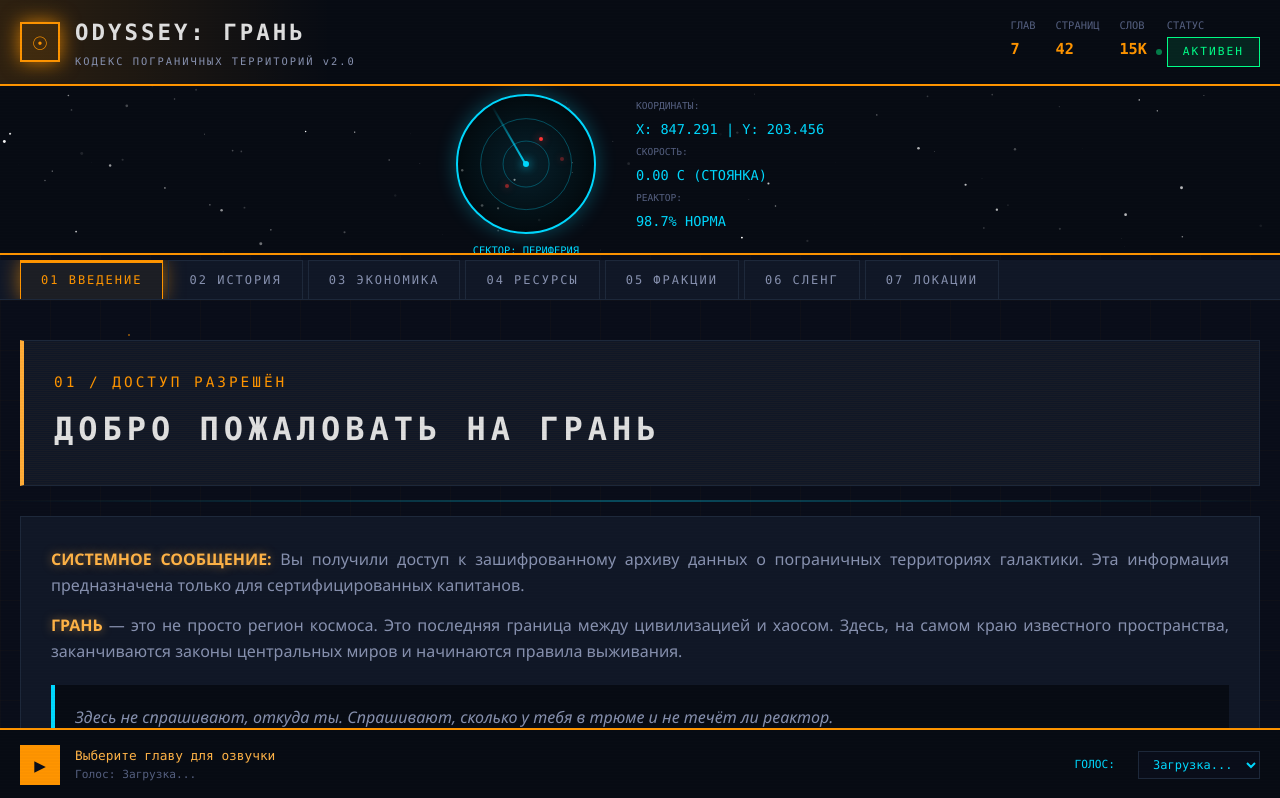
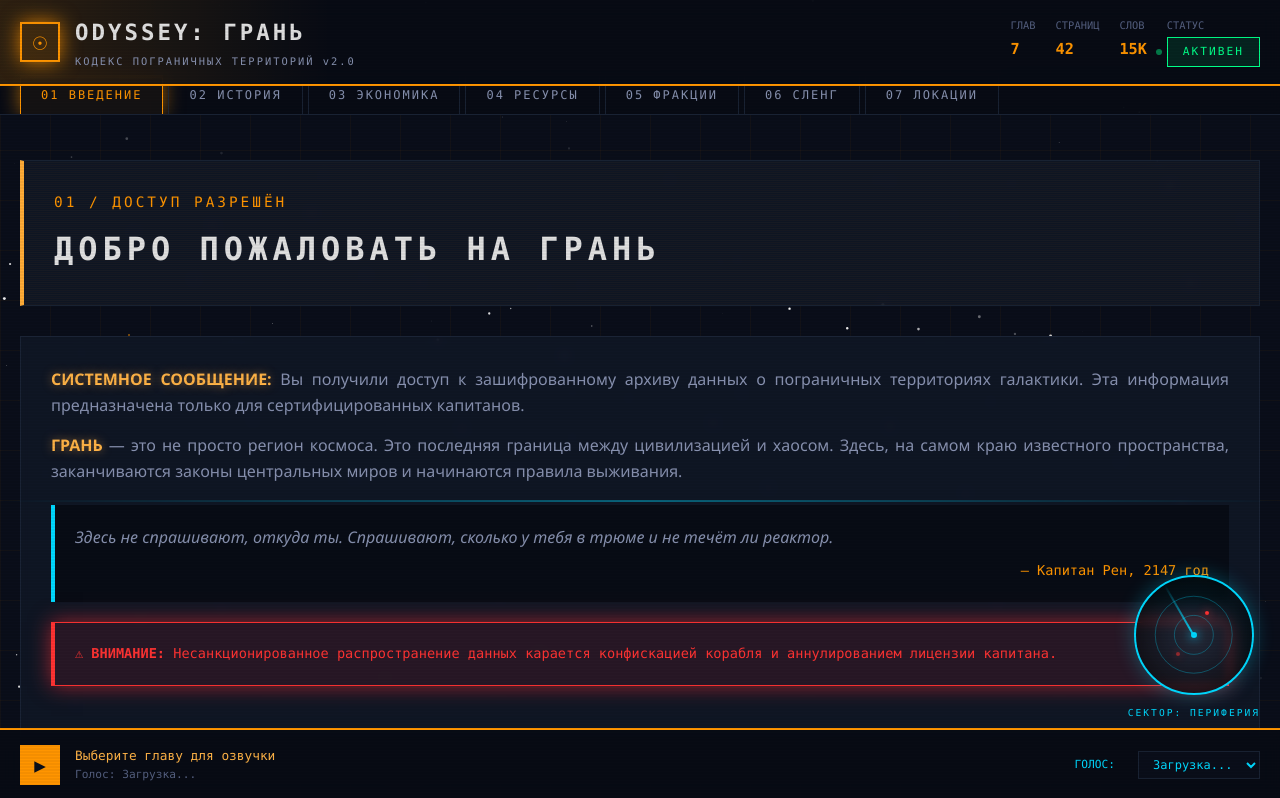
Before and after one commit to fsdfjb/gran-bible, a plain HTML site: page index.html in a window 1280 px wide. Shown: the top 798 px of the page. Drawn offline with Linux system fonts and the light colour scheme.

Commit message:
Update index.html

```diff
--- a/index.html
+++ b/index.html
@@ -5,15 +5,13 @@
     <meta name="viewport" content="width=device-width, initial-scale=1.0, maximum-scale=1.0, user-scalable=no">
     <meta name="theme-color" content="#0a0e1a">
     <meta name="apple-mobile-web-app-capable" content="yes">
-    <meta name="apple-mobile-web-app-status-bar-style" content="black-translucent">
     <title>ODYSSEY: ГРАНЬ | КОДЕКС ПОГРАНИЧНЫХ ТЕРРИТОРИЙ v2.0</title>
     <link rel="manifest" href="manifest.json">
-    <link rel="apple-touch-icon" href="https://via.placeholder.com/192/ff9500/0a0e1a?text=OG">
     <style>
         :root {
             --bg-dark: #0a0e1a;
-            --bg-panel: #111827;
-            --bg-darker: #080c14;
+            --bg-panel: rgba(17, 24, 39, 0.85);
+            --bg-darker: rgba(8, 12, 20, 0.9);
             --accent-orange: #ff9500;
             --accent-yellow: #ffb347;
             --accent-cyan: #00d9ff;
@@ -22,7 +20,7 @@
             --text-primary: #e0e0e0;
             --text-secondary: #8892b0;
             --text-muted: #556080;
-            --border-color: #1e293b;
+            --border-color: rgba(30, 41, 59, 0.8);
             --font-mono: 'Consolas', 'Courier New', monospace;
             --font-ui: 'Segoe UI', Roboto, sans-serif;
         }
@@ -35,19 +33,43 @@
             font-family: var(--font-ui);
             overflow-x: hidden;
             line-height: 1.6;
-            background-image:
-                linear-gradient(rgba(255, 149, 0, 0.02) 1px, transparent 1px),
-                linear-gradient(90deg, rgba(255, 149, 0, 0.02) 1px, transparent 1px);
-            background-size: 50px 50px;
+            min-height: 100vh;
         }
 
+        /* === ЗВЁЗДНЫЙ ФОН НА CANVAS === */
+        #starfield {
+            position: fixed;
+            top: 0;
+            left: 0;
+            width: 100%;
+            height: 100%;
+            z-index: -2;
+        }
+
+        /* Сетка поверх звёзд */
+        .grid-overlay {
+            position: fixed;
+            top: 0;
+            left: 0;
+            width: 100%;
+            height: 100%;
+            background-image:
+                linear-gradient(rgba(255, 149, 0, 0.04) 1px, transparent 1px),
+                linear-gradient(90deg, rgba(255, 149, 0, 0.04) 1px, transparent 1px);
+            background-size: 50px 50px;
+            pointer-events: none;
+            z-index: -1;
+        }
+
+        /* Scanlines */
         .scanlines {
             position: fixed; top: 0; left: 0; width: 100%; height: 100%;
-            background: linear-gradient(to bottom, rgba(255,255,255,0), rgba(255,255,255,0) 50%, rgba(0,0,0,0.1) 50%, rgba(0,0,0,0.1));
+            background: linear-gradient(to bottom, rgba(255,255,255,0), rgba(255,255,255,0) 50%, rgba(0,0,0,0.15) 50%, rgba(0,0,0,0.15));
             background-size: 100% 3px;
-            pointer-events: none; z-index: 9999; opacity: 0.15;
+            pointer-events: none; z-index: 9999; opacity: 0.3;
         }
 
+        /* Линия сканирования */
         .scan-line {
             position: fixed;
             top: 0;
@@ -55,7 +77,7 @@
             width: 100%;
             height: 2px;
             background: linear-gradient(90deg, transparent, var(--accent-cyan), transparent);
-            opacity: 0.3;
+            opacity: 0.4;
             z-index: 9998;
             animation: scanMove 8s linear infinite;
             pointer-events: none;
@@ -66,12 +88,11 @@
             100% { top: 100vh; }
         }
 
+        /* Частицы */
         .particles {
             position: fixed;
-            top: 0;
-            left: 0;
-            width: 100%;
-            height: 100%;
+            top: 0; left: 0;
+            width: 100%; height: 100%;
             pointer-events: none;
             z-index: -1;
             overflow: hidden;
@@ -79,8 +100,7 @@
 
         .particle {
             position: absolute;
-            width: 2px;
-            height: 2px;
+            width: 2px; height: 2px;
             background: var(--accent-orange);
             border-radius: 50%;
             opacity: 0;
@@ -100,7 +120,7 @@
             100% { top: -10px; opacity: 0; }
         }
 
-        /* HEADER */
+        /* === HEADER === */
         .header {
             background: var(--bg-darker);
             border-bottom: 2px solid var(--accent-orange);
@@ -109,15 +129,14 @@
             z-index: 1000;
             display: flex; justify-content: space-between; align-items: center;
             overflow: hidden;
+            backdrop-filter: blur(10px);
         }
 
         .header::before {
             content: '';
             position: absolute;
-            top: 0;
-            left: -100%;
-            width: 100%;
-            height: 100%;
+            top: 0; left: -100%;
+            width: 100%; height: 100%;
             background: linear-gradient(90deg, transparent, rgba(255, 149, 0, 0.3), transparent);
             animation: energyFlow 4s ease-in-out infinite;
         }
@@ -147,13 +166,11 @@
         .project-info h1 {
             font-family: var(--font-mono); font-size: 1.4rem; color: var(--text-primary);
             letter-spacing: 3px; text-transform: uppercase;
-            margin: 0;
         }
 
         .project-info .subtitle {
             font-family: var(--font-mono); font-size: 0.65rem; color: var(--text-secondary);
-            letter-spacing: 2px;
-            margin-top: 2px;
+            letter-spacing: 2px; margin-top: 2px;
         }
 
         .header-stats {
@@ -162,17 +179,9 @@
             position: relative; z-index: 1;
         }
 
-        .stat-item {
-            display: flex; flex-direction: column; gap: 3px;
-        }
-
-        .stat-label {
-            color: var(--text-muted); font-size: 0.65rem; text-transform: uppercase;
-        }
-
-        .stat-value {
-            color: var(--accent-orange); font-weight: bold; font-size: 0.95rem;
-        }
+        .stat-item { display: flex; flex-direction: column; gap: 3px; }
+        .stat-label { color: var(--text-muted); font-size: 0.65rem; text-transform: uppercase; }
+        .stat-value { color: var(--accent-orange); font-weight: bold; font-size: 0.95rem; }
 
         .status-badge {
             background: rgba(0, 255, 136, 0.1);
@@ -187,11 +196,9 @@
         .status-badge::before {
             content: '';
             position: absolute;
-            left: -12px;
-            top: 50%;
+            left: -12px; top: 50%;
             transform: translateY(-50%);
-            width: 6px;
-            height: 6px;
+            width: 6px; height: 6px;
             background: var(--accent-green);
             border-radius: 50%;
             animation: blink 1.5s ease-in-out infinite;
@@ -202,171 +209,16 @@
             50% { opacity: 0.3; }
         }
 
-        /* === ПАНЕЛЬ КОМАНДНОГО ЦЕНТРА === */
-        .command-center {
-            position: fixed;
-            top: 75px;
-            left: 0;
-            right: 0;
-            height: 180px;
+        /* === НАВИГАЦИЯ === */
+        .nav-tabs {
+            position: fixed; top: 75px; left: 0; right: 0;
             background: var(--bg-darker);
-            border-bottom: 2px solid var(--accent-orange);
-            z-index: 998;
-            display: flex;
-            align-items: center;
-            justify-content: center;
-            gap: 40px;
-            padding: 20px;
-            overflow: hidden;
-        }
-
-        /* Звёздное небо на canvas */
-        #starfield {
-            position: absolute;
-            top: 0;
-            left: 0;
-            width: 100%;
-            height: 100%;
-            z-index: 0;
-        }
-
-        /* Радар */
-        .radar-container {
-            position: relative;
-            width: 140px;
-            height: 140px;
-            z-index: 1;
-        }
-
-        .radar {
-            width: 100%;
-            height: 100%;
-            border: 2px solid var(--accent-cyan);
-            border-radius: 50%;
-            background: radial-gradient(circle, rgba(0, 217, 255, 0.1) 0%, rgba(0, 0, 0, 0.8) 100%);
-            position: relative;
-            overflow: hidden;
-            box-shadow: 0 0 20px rgba(0, 217, 255, 0.3);
-        }
-
-        /* Кольца радара */
-        .radar::before {
-            content: '';
-            position: absolute;
-            top: 50%;
-            left: 50%;
-            transform: translate(-50%, -50%);
-            width: 66%;
-            height: 66%;
-            border: 1px solid rgba(0, 217, 255, 0.3);
-            border-radius: 50%;
-        }
-
-        .radar::after {
-            content: '';
-            position: absolute;
-            top: 50%;
-            left: 50%;
-            transform: translate(-50%, -50%);
-            width: 33%;
-            height: 33%;
-            border: 1px solid rgba(0, 217, 255, 0.3);
-            border-radius: 50%;
-        }
-
-        /* Вращающаяся линия сканирования */
-        .radar-sweep {
-            position: absolute;
-            top: 50%;
-            left: 50%;
-            width: 50%;
-            height: 2px;
-            background: linear-gradient(90deg, var(--accent-cyan), transparent);
-            transform-origin: left center;
-            animation: radarRotate 3s linear infinite;
-        }
-
-        @keyframes radarRotate {
-            from { transform: rotate(0deg); }
-            to { transform: rotate(360deg); }
-        }
-
-        /* Центр радара */
-        .radar-center {
-            position: absolute;
-            top: 50%;
-            left: 50%;
-            transform: translate(-50%, -50%);
-            width: 6px;
-            height: 6px;
-            background: var(--accent-cyan);
-            border-radius: 50%;
-            box-shadow: 0 0 10px var(--accent-cyan);
-        }
-
-        /* Цели на радаре */
-        .radar-target {
-            position: absolute;
-            width: 4px;
-            height: 4px;
-            background: var(--accent-red);
-            border-radius: 50%;
-            box-shadow: 0 0 8px var(--accent-red);
-            animation: targetBlink 1s ease-in-out infinite;
-        }
-
-        .radar-target:nth-child(3) { top: 30%; left: 60%; animation-delay: 0s; }
-        .radar-target:nth-child(4) { top: 65%; left: 35%; animation-delay: 0.3s; }
-        .radar-target:nth-child(5) { top: 45%; left: 75%; animation-delay: 0.6s; }
-
-        @keyframes targetBlink {
-            0%, 100% { opacity: 1; }
-            50% { opacity: 0.3; }
-        }
-
-        /* Данные радара */
-        .radar-data {
-            position: absolute;
-            bottom: -25px;
-            left: 50%;
-            transform: translateX(-50%);
-            font-family: var(--font-mono);
-            font-size: 0.65rem;
-            color: var(--accent-cyan);
-            white-space: nowrap;
-        }
-
-        /* Координаты рядом с радаром */
-        .coordinates {
-            position: relative;
-            z-index: 1;
-            font-family: var(--font-mono);
-            font-size: 0.75rem;
-            color: var(--text-secondary);
-            text-align: left;
-            line-height: 1.8;
-        }
-
-        .coordinates .label {
-            color: var(--text-muted);
-            font-size: 0.6rem;
-            text-transform: uppercase;
-        }
-
-        .coordinates .value {
-            color: var(--accent-cyan);
-            font-size: 0.85rem;
-        }
-
-        /* NAVIGATION TABS */
-        .nav-tabs {
-            position: fixed; top: 260px; left: 0; right: 0;
-            background: var(--bg-panel);
             border-bottom: 1px solid var(--border-color);
             padding: 0 20px;
             z-index: 999;
             display: flex; gap: 5px;
             overflow-x: auto;
+            backdrop-filter: blur(10px);
         }
 
         .nav-tab {
@@ -407,10 +259,10 @@
             50% { box-shadow: 0 0 20px rgba(255, 149, 0, 0.6); }
         }
 
-        /* MAIN CONTENT */
+        /* === КОНТЕНТ === */
         .main-container {
             max-width: 1400px; margin: 0 auto;
-            padding: 340px 20px 100px;
+            padding: 160px 20px 100px;
         }
 
         .chapter-header {
@@ -421,6 +273,7 @@
             margin-bottom: 30px;
             position: relative;
             animation: borderPulse 3s ease-in-out infinite;
+            backdrop-filter: blur(5px);
         }
 
         @keyframes borderPulse {
@@ -458,6 +311,7 @@
             padding: 30px;
             margin-bottom: 20px;
             position: relative;
+            backdrop-filter: blur(5px);
         }
 
         .content-panel h3 {
@@ -536,12 +390,10 @@
             margin-bottom: 10px;
         }
 
-        .resource-desc {
-            color: var(--text-secondary); font-size: 0.9rem;
-        }
+        .resource-desc { color: var(--text-secondary); font-size: 0.9rem; }
 
         .warning-box {
-            background: rgba(255, 51, 51, 0.05);
+            background: rgba(255, 51, 51, 0.1);
             border: 1px solid var(--accent-red);
             border-left: 4px solid var(--accent-red);
             padding: 20px; margin: 20px 0;
@@ -555,9 +407,7 @@
             50% { box-shadow: 0 0 20px rgba(255, 51, 51, 0.6); }
         }
 
-        .warning-box::before {
-            content: '⚠ ВНИМАНИЕ: '; font-weight: bold;
-        }
+        .warning-box::before { content: '⚠ ВНИМАНИЕ: '; font-weight: bold; }
 
         .quote-block {
             background: var(--bg-darker);
@@ -572,7 +422,102 @@
             margin-top: 10px; font-family: var(--font-mono);
         }
 
-        /* AUDIO PANEL */
+        /* === HUD РАДАР (фиксированный в углу) === */
+        .hud-radar {
+            position: fixed;
+            bottom: 80px;
+            right: 20px;
+            z-index: 998;
+            display: flex;
+            flex-direction: column;
+            align-items: center;
+            gap: 10px;
+        }
+
+        .radar {
+            width: 120px;
+            height: 120px;
+            border: 2px solid var(--accent-cyan);
+            border-radius: 50%;
+            background: radial-gradient(circle, rgba(0, 217, 255, 0.1) 0%, rgba(0, 0, 0, 0.7) 100%);
+            position: relative;
+            overflow: hidden;
+            box-shadow: 0 0 20px rgba(0, 217, 255, 0.3);
+            backdrop-filter: blur(5px);
+        }
+
+        .radar::before {
+            content: '';
+            position: absolute;
+            top: 50%; left: 50%;
+            transform: translate(-50%, -50%);
+            width: 66%; height: 66%;
+            border: 1px solid rgba(0, 217, 255, 0.3);
+            border-radius: 50%;
+        }
+
+        .radar::after {
+            content: '';
+            position: absolute;
+            top: 50%; left: 50%;
+            transform: translate(-50%, -50%);
+            width: 33%; height: 33%;
+            border: 1px solid rgba(0, 217, 255, 0.3);
+            border-radius: 50%;
+        }
+
+        .radar-sweep {
+            position: absolute;
+            top: 50%; left: 50%;
+            width: 50%; height: 2px;
+            background: linear-gradient(90deg, var(--accent-cyan), transparent);
+            transform-origin: left center;
+            animation: radarRotate 3s linear infinite;
+        }
+
+        @keyframes radarRotate {
+            from { transform: rotate(0deg); }
+            to { transform: rotate(360deg); }
+        }
+
+        .radar-center {
+            position: absolute;
+            top: 50%; left: 50%;
+            transform: translate(-50%, -50%);
+            width: 6px; height: 6px;
+            background: var(--accent-cyan);
+            border-radius: 50%;
+            box-shadow: 0 0 10px var(--accent-cyan);
+        }
+
+        .radar-target {
+            position: absolute;
+            width: 4px; height: 4px;
+            background: var(--accent-red);
+            border-radius: 50%;
+            box-shadow: 0 0 8px var(--accent-red);
+            animation: targetBlink 1s ease-in-out infinite;
+        }
+
+        .radar-target:nth-child(4) { top: 30%; left: 60%; animation-delay: 0s; }
+        .radar-target:nth-child(5) { top: 65%; left: 35%; animation-delay: 0.3s; }
+        .radar-target:nth-child(6) { top: 45%; left: 75%; animation-delay: 0.6s; }
+
+        @keyframes targetBlink {
+            0%, 100% { opacity: 1; }
+            50% { opacity: 0.3; }
+        }
+
+        .radar-label {
+            font-family: var(--font-mono);
+            font-size: 0.6rem;
+            color: var(--accent-cyan);
+            text-transform: uppercase;
+            letter-spacing: 2px;
+            text-align: center;
+        }
+
+        /* === АУДИО ПАНЕЛЬ === */
         .audio-panel {
             position: fixed; bottom: 0; left: 0; right: 0;
             background: var(--bg-darker);
@@ -580,6 +525,7 @@
             padding: 15px 20px;
             z-index: 1000;
             display: flex; align-items: center; gap: 15px;
+            backdrop-filter: blur(10px);
         }
 
         .play-btn {
@@ -615,7 +561,6 @@
             cursor: pointer; max-width: 200px;
         }
 
-        /* CHAPTER ANIMATION */
         .chapter { display: none; }
         .chapter.active {
             display: block;
@@ -623,19 +568,11 @@
         }
 
         @keyframes chapterIn {
-            0% {
-                opacity: 0;
-                transform: translateY(20px);
-                filter: blur(5px);
-            }
-            100% {
-                opacity: 1;
-                transform: translateY(0);
-                filter: blur(0);
-            }
+            0% { opacity: 0; transform: translateY(20px); filter: blur(5px); }
+            100% { opacity: 1; transform: translateY(0); filter: blur(0); }
         }
 
-        /* MOBILE */
+        /* === МОБИЛЬНАЯ АДАПТАЦИЯ === */
         @media (max-width: 768px) {
             .header {
                 flex-direction: column;
@@ -646,33 +583,30 @@
             .header-stats { display: none; }
             .project-info h1 { font-size: 1.1rem; }
             .project-info .subtitle { font-size: 0.6rem; }
-
-            .command-center {
-                top: 95px;
-                height: 150px;
-                gap: 20px;
-            }
-
-            .radar-container {
-                width: 100px;
-                height: 100px;
-            }
-
-            .coordinates {
-                font-size: 0.65rem;
-            }
-
-            .nav-tabs { top: 250px; }
-            .main-container { padding: 320px 15px 100px; }
+            .nav-tabs { top: 95px; }
+            .main-container { padding: 170px 15px 100px; }
             .chapter-title { font-size: 1.3rem; }
             .content-panel { padding: 20px; }
             .resource-grid { grid-template-columns: 1fr; }
             .audio-panel { flex-wrap: wrap; padding: 10px; }
             .voice-select { max-width: 120px; }
+
+            .hud-radar {
+                bottom: 70px;
+                right: 10px;
+            }
+            .radar {
+                width: 80px;
+                height: 80px;
+            }
+            .radar-label { font-size: 0.5rem; }
         }
     </style>
 </head>
 <body>
+    <!-- ЗВЁЗДНЫЙ ФОН -->
+    <canvas id="starfield"></canvas>
+    <div class="grid-overlay"></div>
     <div class="scanlines"></div>
     <div class="scan-line"></div>
 
@@ -684,6 +618,7 @@
         <div class="particle"></div>
     </div>
 
+    <!-- HEADER -->
     <header class="header">
         <div class="header-left">
             <div class="logo">☉</div>
@@ -712,31 +647,7 @@
         </div>
     </header>
 
-    <!-- ПАНЕЛЬ КОМАНДНОГО ЦЕНТРА -->
-    <div class="command-center">
-        <canvas id="starfield"></canvas>
-
-        <div class="radar-container">
-            <div class="radar">
-                <div class="radar-sweep"></div>
-                <div class="radar-center"></div>
-                <div class="radar-target"></div>
-                <div class="radar-target"></div>
-                <div class="radar-target"></div>
-            </div>
-            <div class="radar-data">СЕКТОР: ПЕРИФЕРИЯ</div>
-        </div>
-
-        <div class="coordinates">
-            <div><span class="label">КООРДИНАТЫ:</span></div>
-            <div class="value">X: 847.291 | Y: 203.456</div>
-            <div><span class="label">СКОРОСТЬ:</span></div>
-            <div class="value">0.00 C (СТОЯНКА)</div>
-            <div><span class="label">РЕАКТОР:</span></div>
-            <div class="value">98.7% НОРМА</div>
-        </div>
-    </div>
-
+    <!-- НАВИГАЦИЯ -->
     <nav class="nav-tabs">
         <button class="nav-tab active" onclick="showChapter('intro')">01 ВВЕДЕНИЕ</button>
         <button class="nav-tab" onclick="showChapter('history')">02 ИСТОРИЯ</button>
@@ -747,6 +658,7 @@
         <button class="nav-tab" onclick="showChapter('locations')">07 ЛОКАЦИИ</button>
     </nav>
 
+    <!-- КОНТЕНТ -->
     <div class="main-container">
         <div id="intro" class="chapter active">
             <div class="chapter-header">
@@ -932,6 +844,19 @@
         </div>
     </div>
 
+    <!-- HUD РАДАР -->
+    <div class="hud-radar">
+        <div class="radar">
+            <div class="radar-sweep"></div>
+            <div class="radar-center"></div>
+            <div class="radar-target"></div>
+            <div class="radar-target"></div>
+            <div class="radar-target"></div>
+        </div>
+        <div class="radar-label">СЕКТОР: ПЕРИФЕРИЯ</div>
+    </div>
+
+    <!-- АУДИО ПАНЕЛЬ -->
     <div class="audio-panel">
         <button class="play-btn" id="playBtn" onclick="toggleAudio()">▶</button>
         <div class="audio-info">
@@ -945,20 +870,20 @@
     </div>
 
     <script>
-        // === ЗВЁЗДНОЕ НЕБО НА CANVAS ===
+        // === ЗВЁЗДНОЕ НЕБО НА ВЕСЬ ЭКРАН ===
         const canvas = document.getElementById('starfield');
         const ctx = canvas.getContext('2d');
 
         function resizeCanvas() {
-            canvas.width = canvas.offsetWidth;
-            canvas.height = canvas.offsetHeight;
+            canvas.width = window.innerWidth;
+            canvas.height = window.innerHeight;
         }
 
         resizeCanvas();
         window.addEventListener('resize', resizeCanvas);
 
         const stars = [];
-        const numStars = 100;
+        const numStars = 200;
 
         for (let i = 0; i < numStars; i++) {
             stars.push({
```
